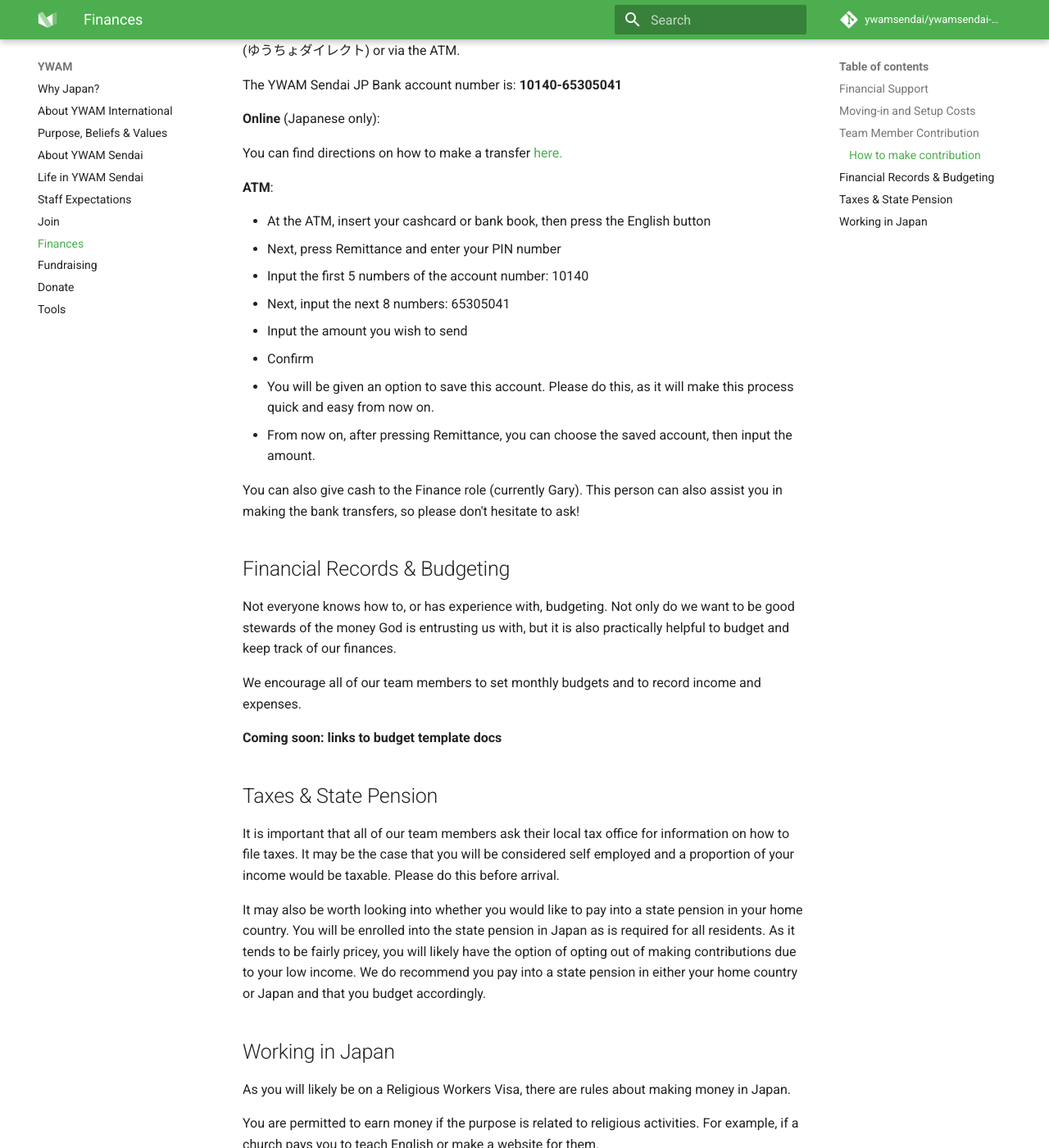
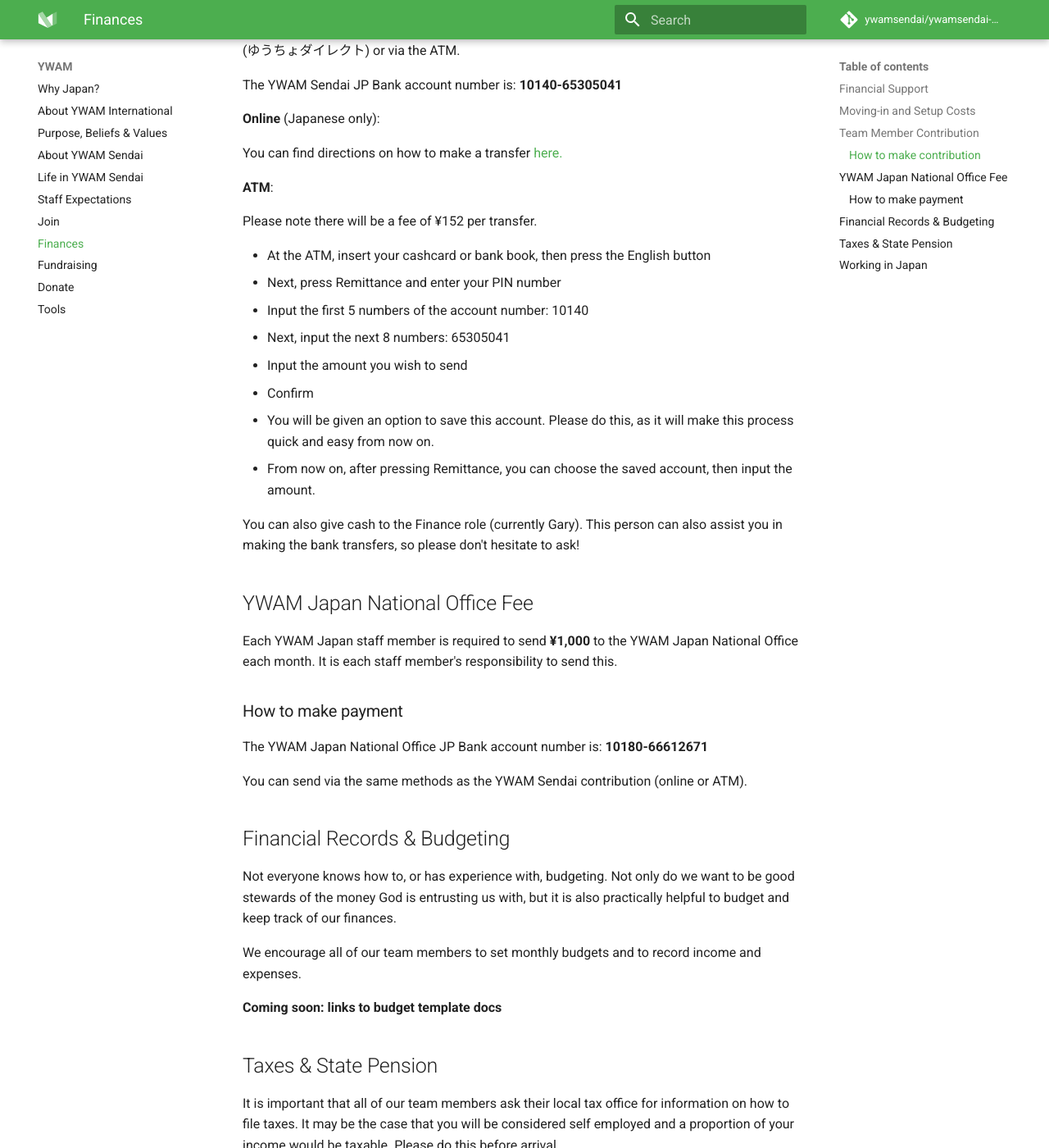
Before and after one commit to ywamsendai/ywamsendai-wiki, an MkDocs documentation site: the page built from docs/ywam/finances.md, in a window 1280 px wide and 1400 px high, scrolled down 2918 px. Shown: the whole window at 82% size. Built offline with MkDocs 1.6.1 and Material for MkDocs 9.7.7, drawn with Linux system fonts in a browser that asks for light colours; comment, search, counter and statistics services are not loaded; some of the changed text lies outside the part shown.

Commit message:
Divided Sendai donation from YWAM Japan fee

```diff
--- a/docs/ywam/finances.md
+++ b/docs/ywam/finances.md
@@ -60,6 +59,7 @@
 * Fund to purchase and maintain a vehicle
 * Hospitality (hosting guests, volunteers & teams)
 * Donate to local churches and ministries
+* 5% of donation goes to YWAM Japan National Office
 
 Please feel free to ask specific questions regarding this Team Member Contribution. We want to be as transparent as possible in regards to community finances!
 
@@ -75,6 +75,8 @@
 
 **ATM**:
 
+Please note there will be a fee of ¥152 per transfer.
+
 * At the ATM, insert your cashcard or bank book, then press the English button
 * Next, press Remittance and enter your PIN number
 * Input the first 5 numbers of the account number: 10140
@@ -85,6 +87,16 @@
 * From now on, after pressing Remittance, you can choose the saved account, then input the amount.
 
 You can also give cash to the Finance role (currently Gary). This person can also assist you in making the bank transfers, so please don't hesitate to ask!
+
+## YWAM Japan National Office Fee
+
+Each YWAM Japan staff member is required to send **¥1,000** to the YWAM Japan National Office each month. It is each staff member's responsibility to send this.
+
+### How to make payment
+
+The YWAM Japan National Office JP Bank account number is: **10180-66612671**
+
+You can send via the same methods as the YWAM Sendai contribution (online or ATM).
 
 ## Financial Records & Budgeting
 
```
Also changed, not shown: other parts of docs/ywam/finances.md (+1 -2 lines).
